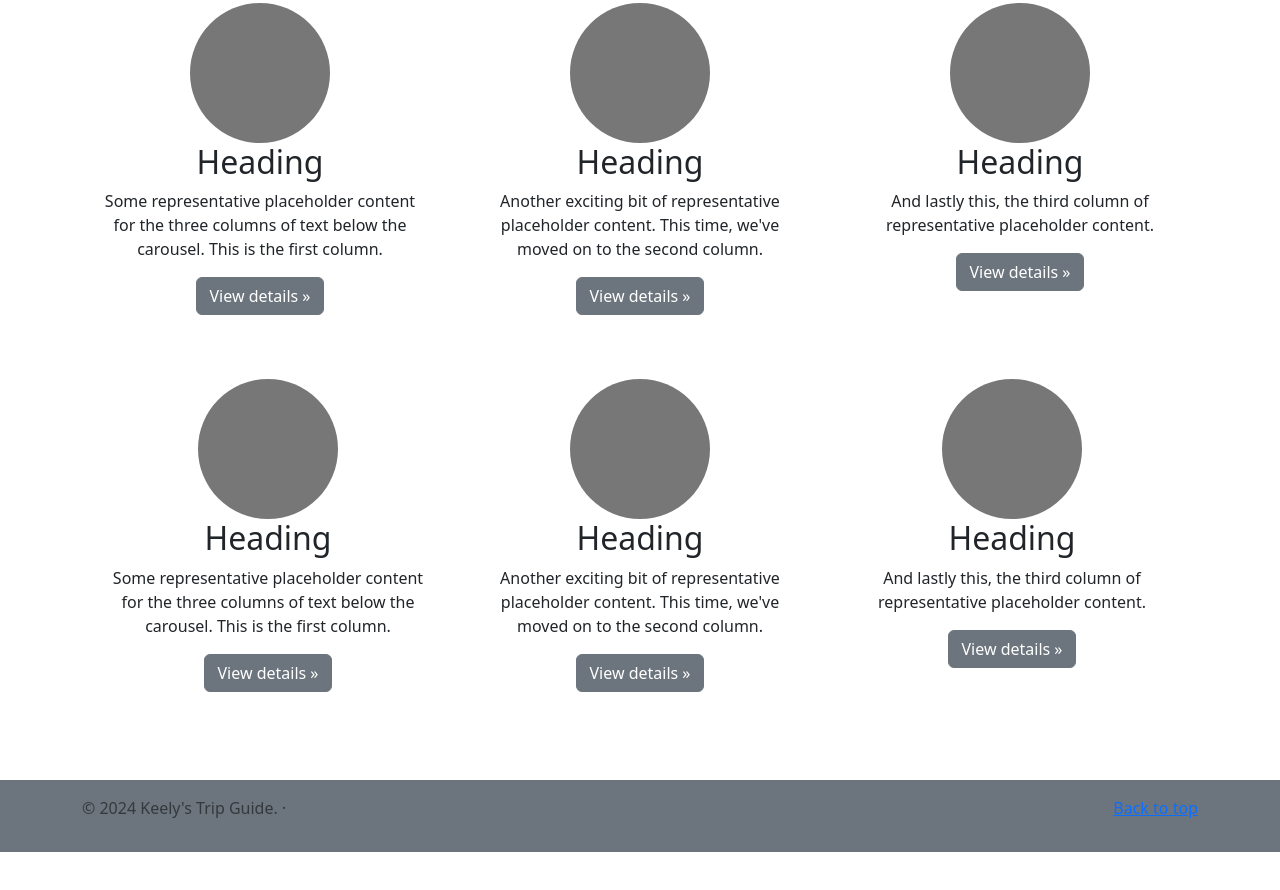
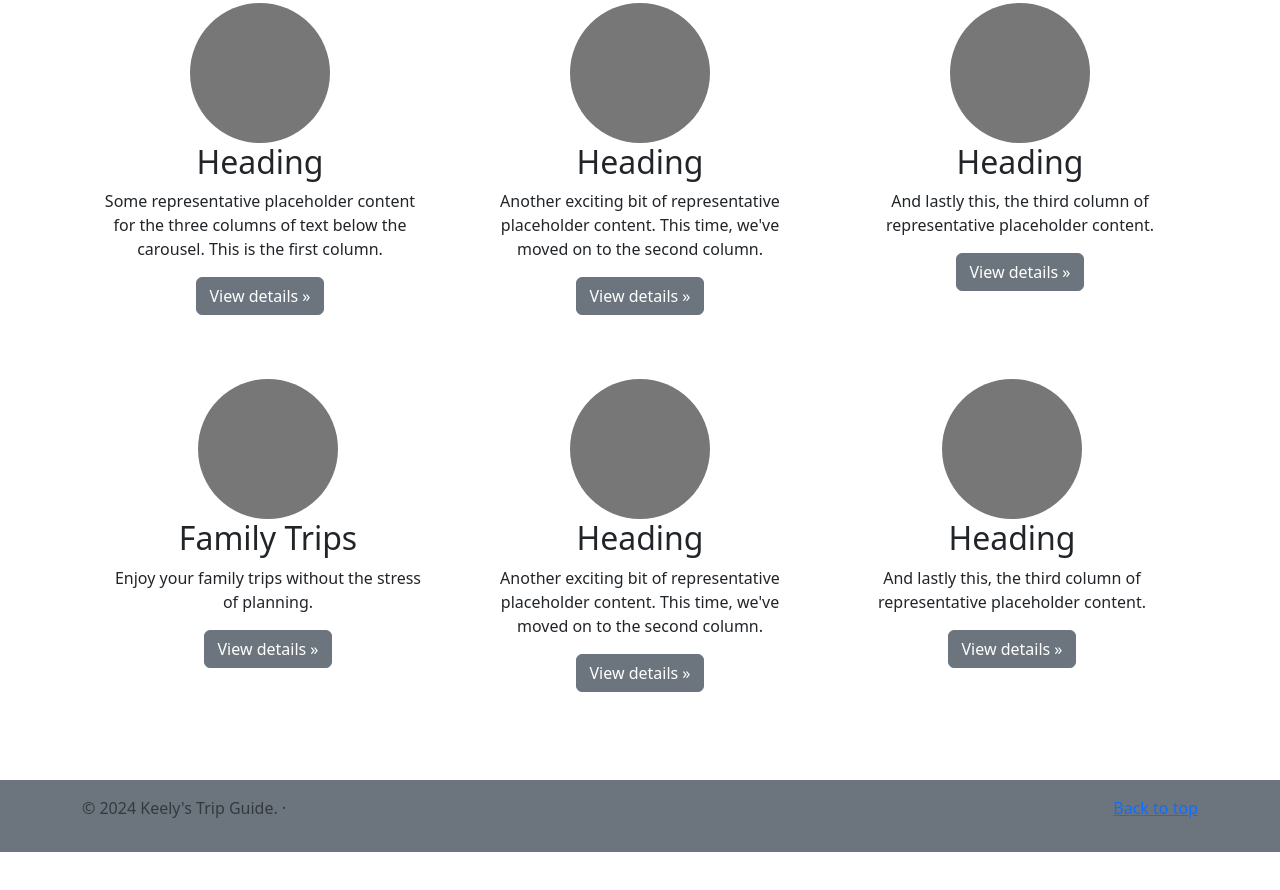
Before and after one commit to KeelyPB/my_blog, a plain HTML site: page index.html in a window 1280 px wide. Shown: the part 701-1591 px from the top of the page. Drawn offline with Linux system fonts and the light colour scheme.

Commit message:
Changes to index page

```diff
--- a/index.html
+++ b/index.html
@@ -122,15 +122,15 @@
         <p>And lastly this, the third column of representative placeholder content.</p>
         <p><a class="btn btn-secondary" href="#">View details &raquo;</a></p>
       </div><!-- /.col-lg-4 -->
-    </div><!-- /.row -->
+    </div>
     <br>
     <div class="container marketing">
       <div class="row">
         <div class="col-lg-4">
           <svg class="bd-placeholder-img rounded-circle" width="140" height="140" xmlns="http://www.w3.org/2000/svg" role="img" aria-label="Placeholder: 140x140" preserveAspectRatio="xMidYMid slice" focusable="false"><title>Placeholder</title><rect width="100%" height="100%" fill="#777"/><text x="50%" y="50%" fill="#777" dy=".3em">140x140</text></svg>
 
-          <h2>Heading</h2>
-          <p>Some representative placeholder content for the three columns of text below the carousel. This is the first column.</p>
+          <h2>Family Trips</h2>
+          <p>Enjoy your family trips without the stress of planning.</p>
           <p><a class="btn btn-secondary" href="#">View details &raquo;</a></p>
         </div><!-- /.col-lg-4 -->
         <div class="col-lg-4">
```
